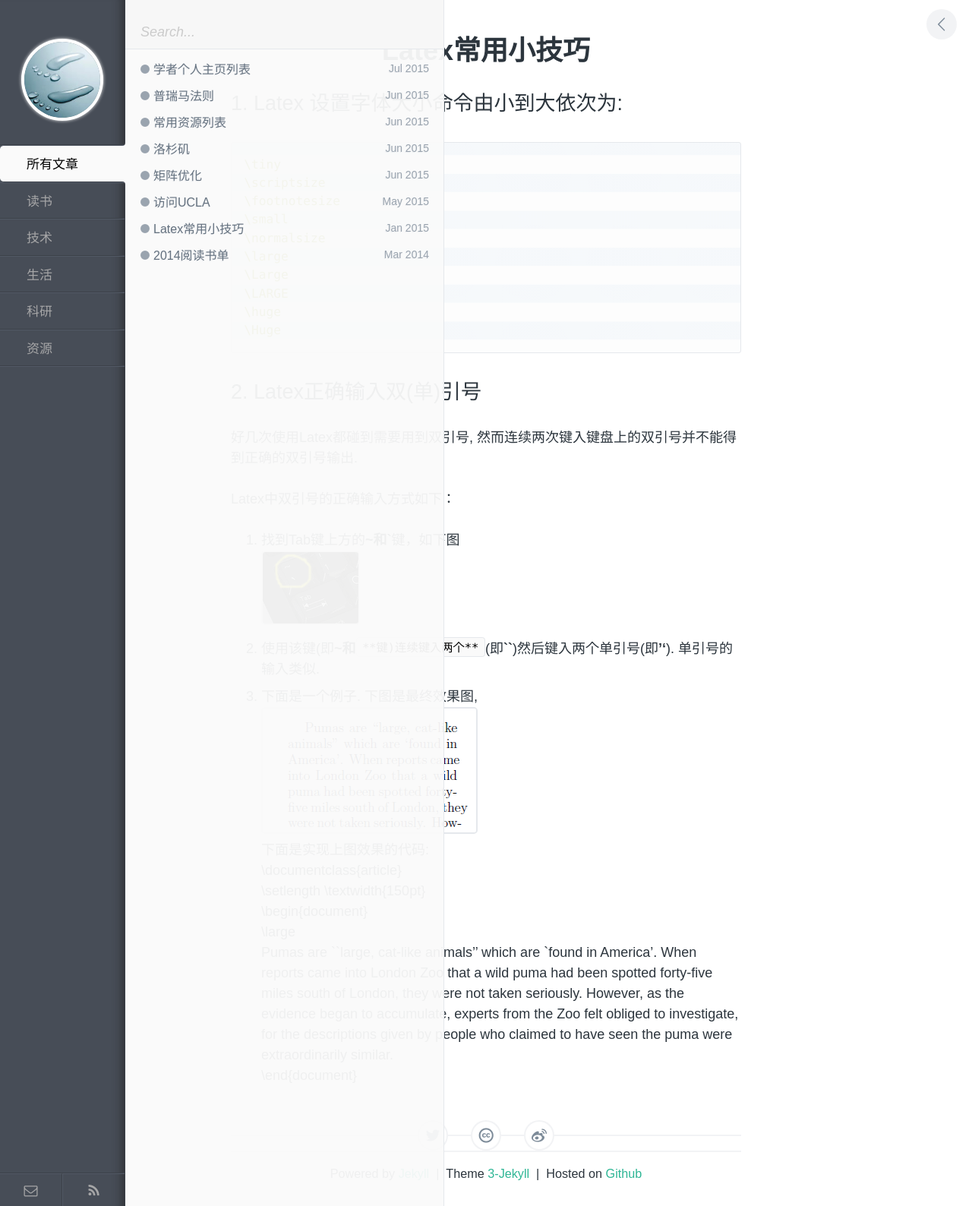
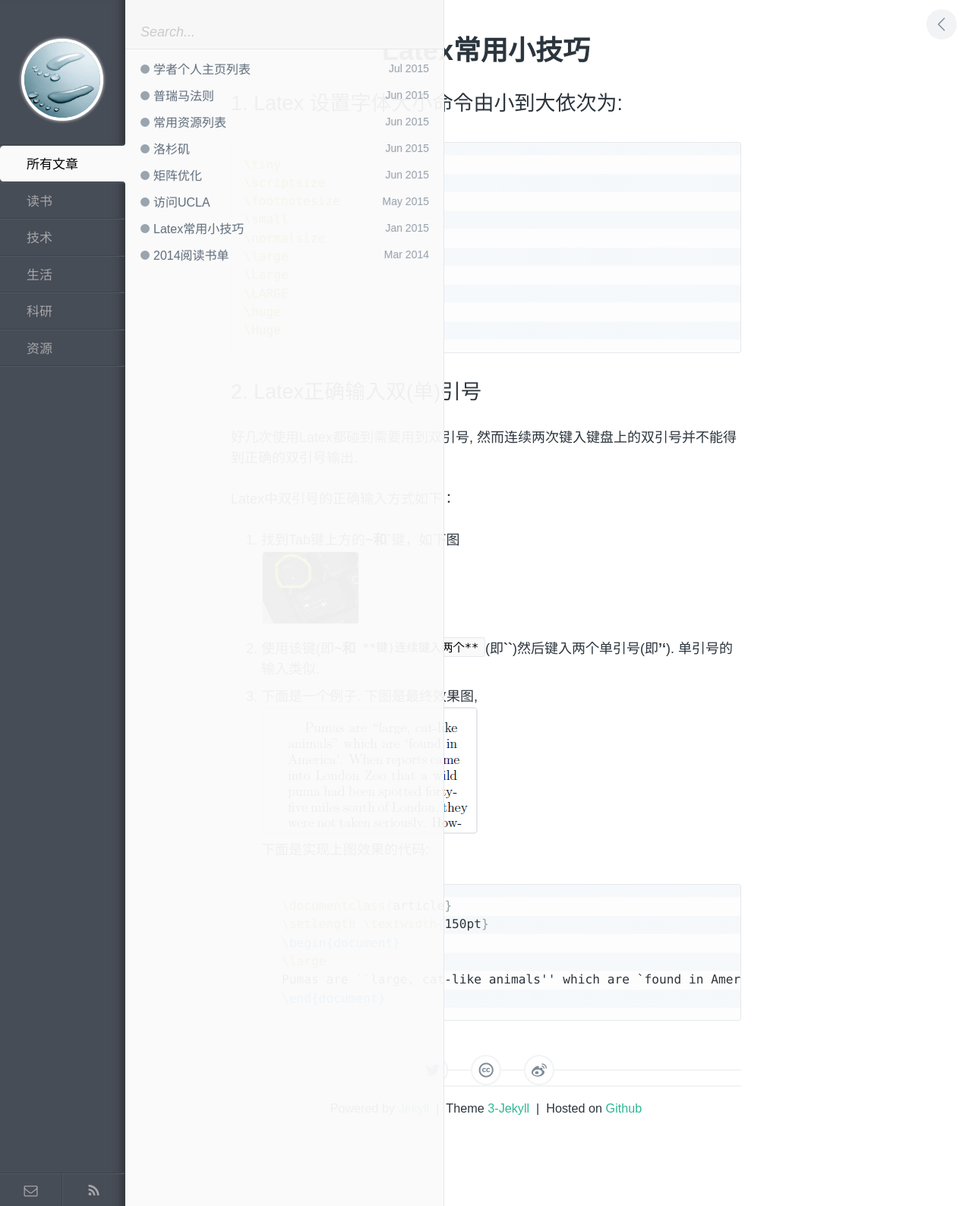
Before and after one commit to polyHong/polyHong.github.io, a Jekyll site: the page built from _posts/tech/2015-01-10-use-latex.md, in a window 1280 px wide. Shown: the whole page at 76% size. Built offline with Jekyll 4.4.1, drawn with Linux system fonts in a browser that asks for light colours; Markdown is read by kramdown in place of the engine named in the settings.

Commit message:
Latex double quote mark

````diff
--- a/_posts/tech/2015-01-10-use-latex.md
+++ b/_posts/tech/2015-01-10-use-latex.md
@@ -32,10 +32,11 @@ Latex中双引号的正确输入方式如下：
 3. 下面是一个例子. 下图是最终效果图,
 ![pix2](/assets/img/tech/latex/double-quote-mark-example.png)
 下面是实现上图效果的代码:
-
+```tex
     \documentclass{article}
     \setlength \textwidth{150pt}
     \begin{document}
     \large
     Pumas are ``large, cat-like animals'' which are `found in America'. When reports came into London Zoo that a wild puma had been spotted forty-five miles south of London, they were not taken seriously. However, as the evidence began to accumulate, experts from the Zoo felt obliged to investigate, for the descriptions given by people who claimed to have seen the puma were extraordinarily similar.
     \end{document}
+```
````
